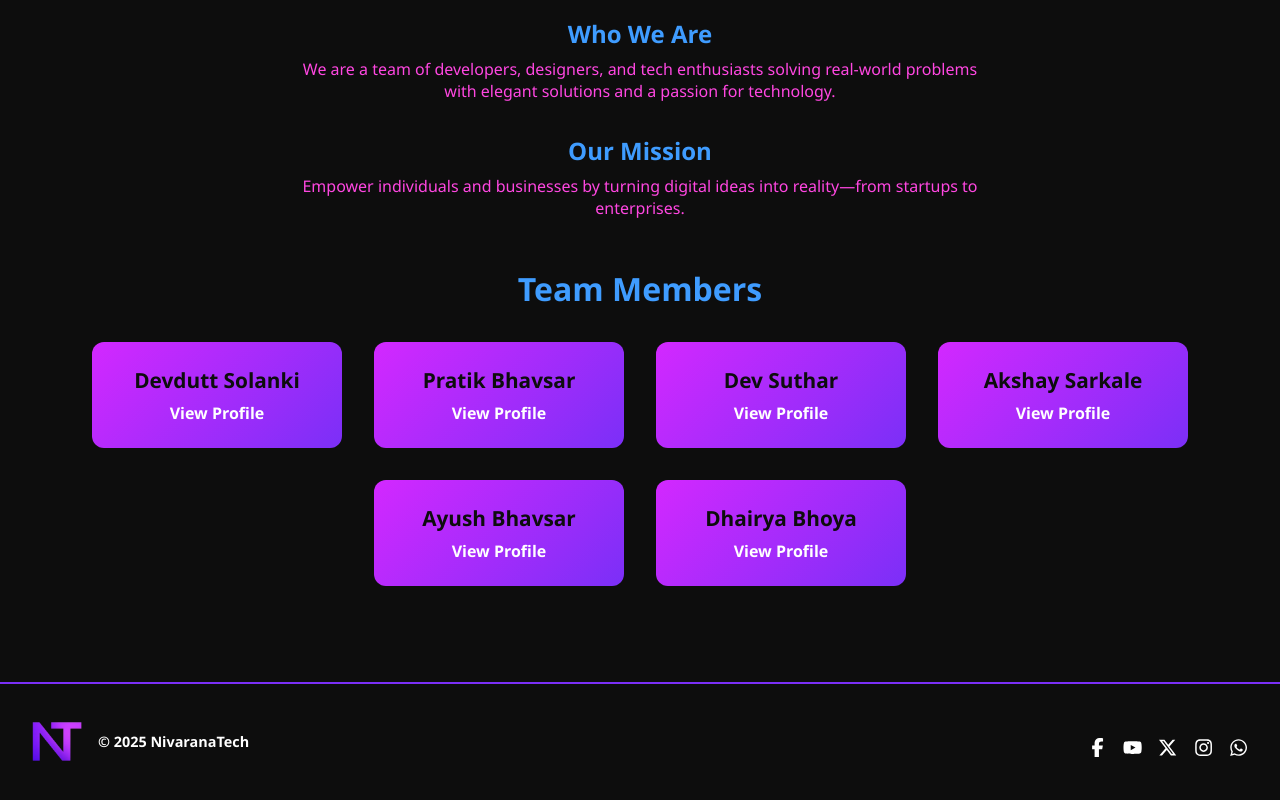
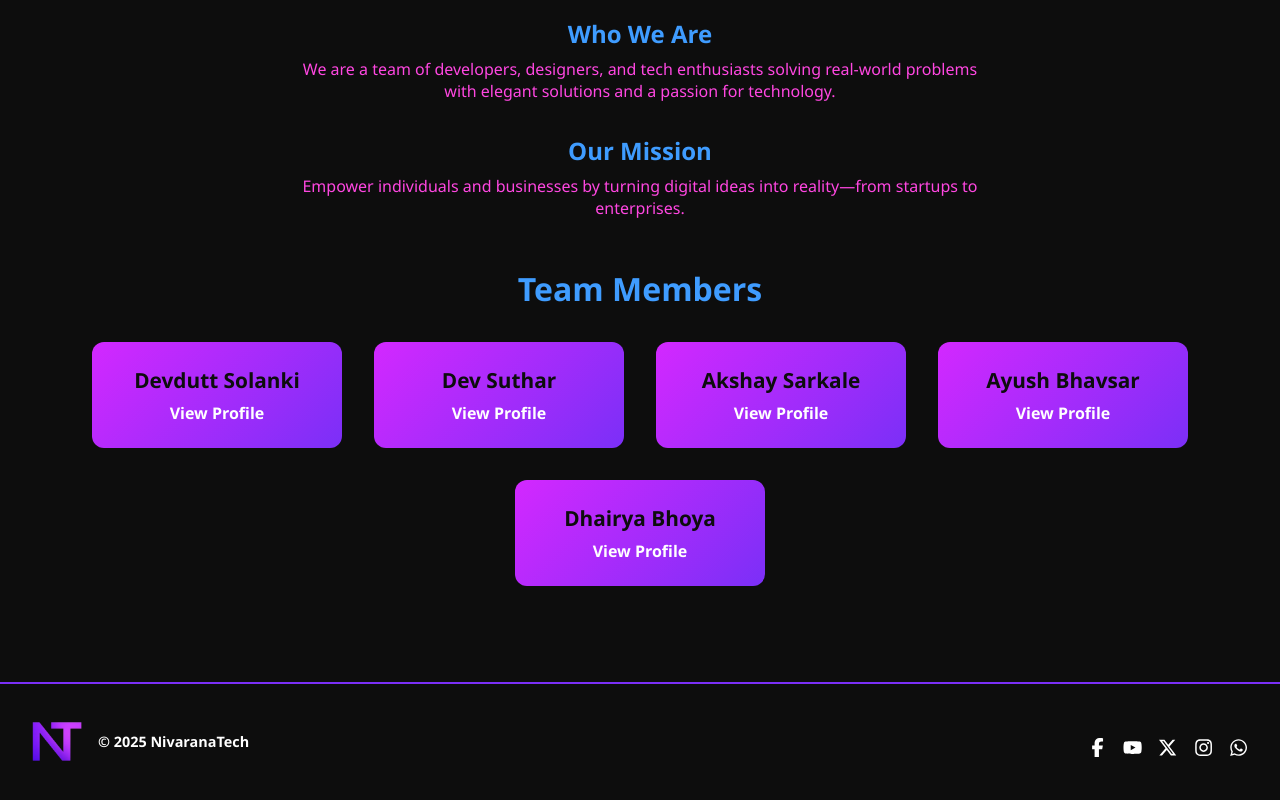
Before and after one commit to nivaranatech/nivarana-website, a React (Vite) app: page / in a window 1280 px wide. Shown: the part 3219-4019 px from the top of the page. Built offline with nearby package versions, Linux system fonts and the light colour scheme.

Commit message:
some updates

```diff
--- a/src/pages/About.jsx
+++ b/src/pages/About.jsx
@@ -3,7 +3,7 @@ export default function About(){
 
   const teamMembers = [
     { name: 'Devdutt Solanki', link: 'https://www.linkedin.com/in/devdutt-solanki-46429332a?utm_source=share&utm_campaign=share_via&utm_content=profile&utm_medium=android_app' },
-    { name: 'Pratik Bhavsar', link: 'https://www.linkedin.com/in/pratik-bhavsar-b67522272?utm_source=share&utm_campaign=share_via&utm_content=profile&utm_medium=android_app' },
+    /*{ name: 'Pratik Bhavsar', link: 'https://www.linkedin.com/in/pratik-bhavsar-b67522272?utm_source=share&utm_campaign=share_via&utm_content=profile&utm_medium=android_app' },*/
     { name: 'Dev Suthar', link: 'https://www.linkedin.com/in/dev-suthar-9107b0245?utm_source=share&utm_campaign=share_via&utm_content=profile&utm_medium=android_app' },
     { name: 'Akshay Sarkale', link: 'https://www.linkedin.com/in/akshaysarkale?utm_source=share&utm_campaign=share_via&utm_content=profile&utm_medium=android_app' },
     { name: 'Ayush Bhavsar', link: 'https://www.linkedin.com/in/ayushbhavsar5?utm_source=share&utm_campaign=share_via&utm_content=profile&utm_medium=android_app' },
```
